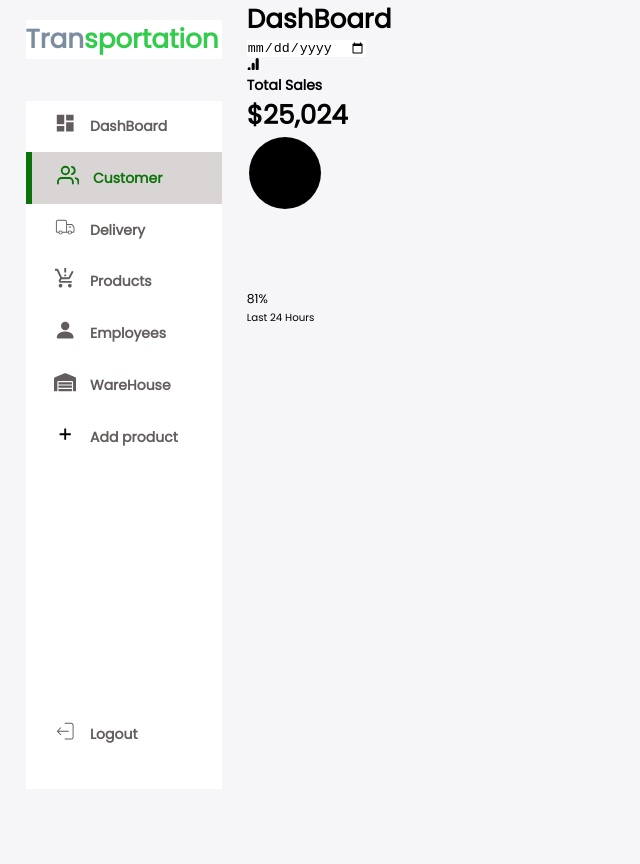
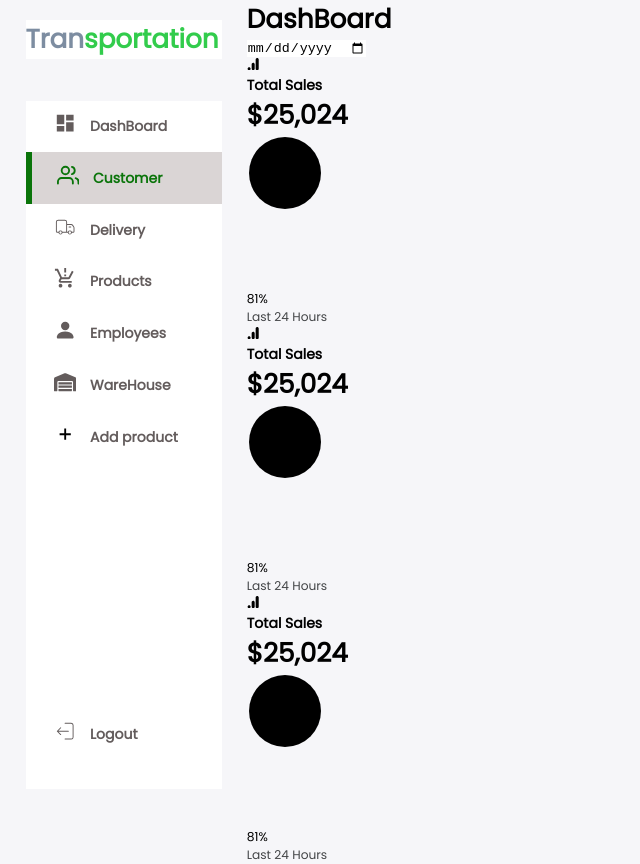
Before and after one commit to tison2810/hotelDatabase, a React (Create React App) app in the folder frontend/manage_app/: page / in a window 1280 px wide. Shown: the whole page, without its empty margins (0-640 px from the left). Before the commit the page ends 800 px from the top, so only its background shows below. Built offline with nearby package versions, Linux system fonts and the light colour scheme; a web font is replaced by a local one.

Commit message:
Updated second

```diff
--- a/frontend/manage_app/src/components/Function/DashBoard.js
+++ b/frontend/manage_app/src/components/Function/DashBoard.js
@@ -11,7 +11,9 @@ const DashBoard = () => {
                 <input type="date"/>
             </div>
             <div className={styles.insights}>
-                <CardDB/>
+                <CardDB />
+                <CardDB />
+                <CardDB />
             </div>
         </main>
     )
--- a/frontend/manage_app/src/css/CardDB.module.css
+++ b/frontend/manage_app/src/css/CardDB.module.css
@@ -0,0 +1,4 @@
+small {
+    font-size: 0.87rem;
+    color: rgb(66, 68, 70);
+}
```
